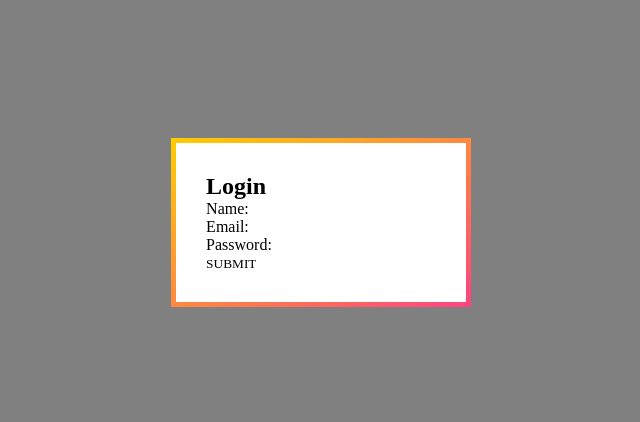
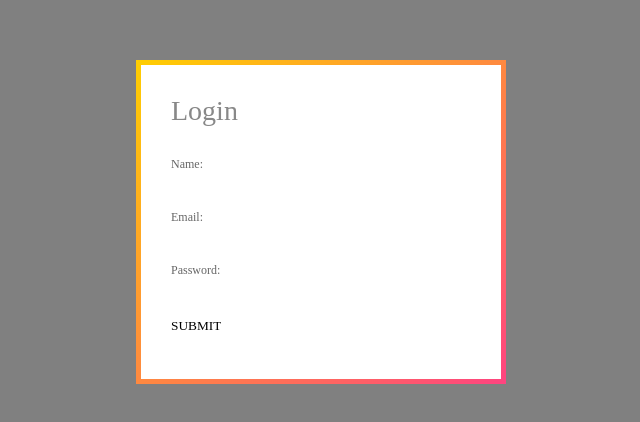
Before and after one commit to MinsooKim142/Login-Form-React, a React (Create React App) app: page / in a window 1280 px wide. Shown: the part 178-600 px from the top of the page, without its empty margins (319-959 px from the left). Built offline with nearby package versions, Linux system fonts and the light colour scheme.

Commit message:
css changes

```diff
--- a/src/index.css
+++ b/src/index.css
@@ -48,3 +48,49 @@ form .form-inner {
     z-index:2;
 
 }
+
+form .form-inner h2 {
+
+  color: #888;
+  font-size: 28px;
+  font-weight: 500;
+  margin-bottom: 30px;
+
+}
+
+form .form-inner .form-group {
+
+    display: block;
+    width: 300px;
+    margin-bottom: 15px;
+
+}
+
+.form-inner .form-group label {
+  display: block;
+  color: #666;
+  font-size: 12px;
+  margin-bottom: 5px;
+  transition: 0.4s;
+
+}
+
+.form-inner .form-group:focus-within label{
+  color: #FE4880;
+}
+
+form .form-inner ....form-group input
+{
+    display: block;
+    width: 100%;
+    padding: 10px 15px;
+    background-color: #F8F8F8;
+    border-radius: 8px;
+    transition: 0.4s;
+
+}
+
+form .form-inner .form-group input:focus{
+
+  box-shadow: 0px 0px 3px rgba(0,0,0,0.2);
+}
```
